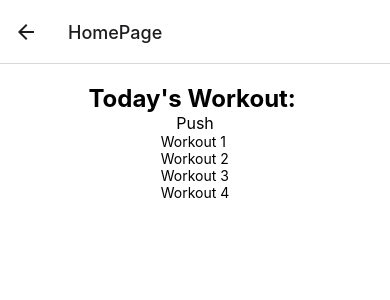
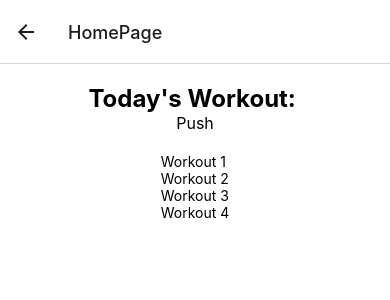
Before and after one commit to peilanzhang/GitFitProj, a React Native app: screen /HomePage in a window 390 px wide. Shown: the top 300 px of the page. Built offline with nearby package versions, Linux system fonts and the light colour scheme.

Commit message:
create workoutPage

```diff
--- a/HomePage.jsx
+++ b/HomePage.jsx
@@ -1,11 +1,15 @@
 import React from 'react';
+import { NavigationContainer } from '@react-navigation/native';
+import { createStackNavigator } from '@react-navigation/stack';
+import workoutPage from './workoutPage';
 import { StyleSheet, Text, View, TouchableOpacity } from 'react-native';
+
+const Stack = createStackNavigator();
 
 export default function HomePage() {
   return (
     <View style={styles.container}>
       <Text style={styles.title}>Today's Workout: {'\n'}</Text>
-
       <Text style={styles.target}>Push{'\n'}</Text>
       <View style={styles.workoutContent}>
         <Text>Workout 1{'\n'}</Text>
@@ -13,11 +17,13 @@ export default function HomePage() {
         <Text>Workout 3{'\n'}</Text>
         <Text>Workout 4{'\n'}</Text>
       </View>
+
+      {/* <TouchableOpacity onPress={handleButtonPress} style={styles.button}>
+        <Text style={styles.buttonText}>Start Workout!</Text>
+      </TouchableOpacity> */}
     </View>
-
   );
 }
-
 
 
 const styles = StyleSheet.create({
@@ -25,8 +31,8 @@ const styles = StyleSheet.create({
     flex: 1,
     backgroundColor: '#fff',
     alignItems: 'center',
-      paddingTop: 20, // Add padding to the top to push the content down
-      paddingHorizontal: 16, // Add horizontal padding for better readability
+    paddingTop: 20,
+    paddingHorizontal: 16,
   },
   title: {
     fontSize: 24,
@@ -34,5 +40,18 @@ const styles = StyleSheet.create({
   },
   target: {
     fontSize: 16,
-    }
+  },
+  button: {
+    marginTop: 20,
+    padding: 10,
+    backgroundColor: '#566263',
+    borderRadius: 20,
+  },
+  buttonText: {
+    color: '#fff',
+    fontSize: 16,
+  },
+  workoutContent: {
+    marginTop: 20,
+  },
 });
--- /dev/null
+++ b/workoutPage.jsx
@@ -0,0 +1,11 @@
+import React from 'react';
+import { StyleSheet, Text, View, TouchableOpacity } from 'react-native';
+
+export default function workoutPage() {
+  return (
+    <View style={styles.container}>
+
+    </View>
+
+  );
+}
```
Lines whose indentation alone changed are shown as unchanged.
